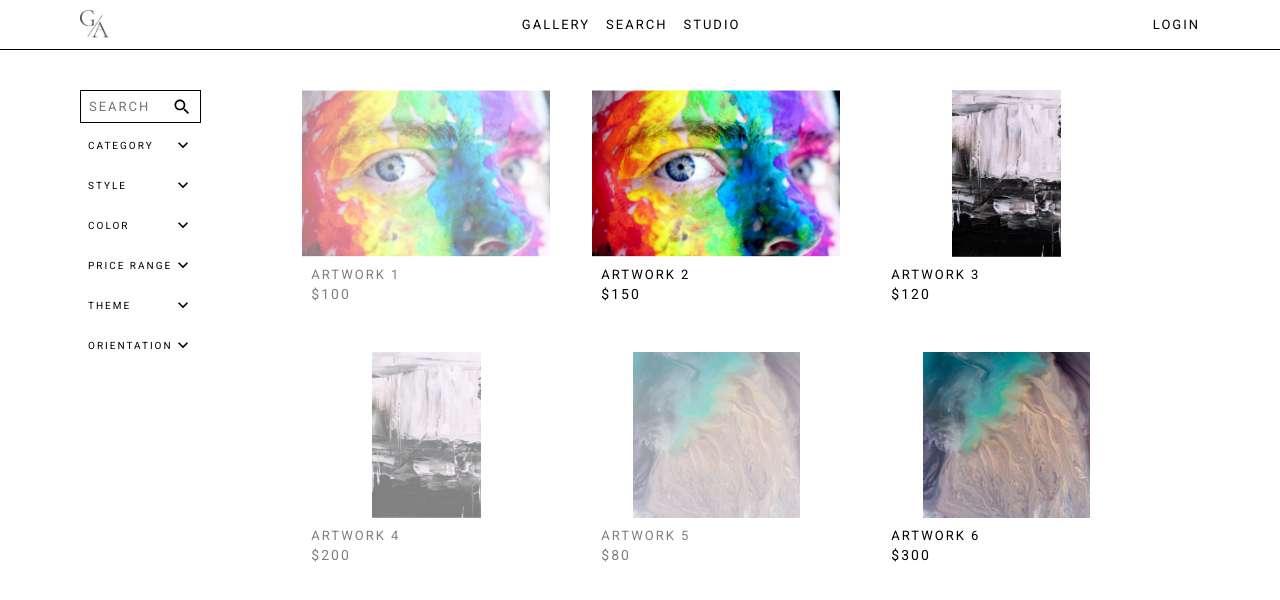
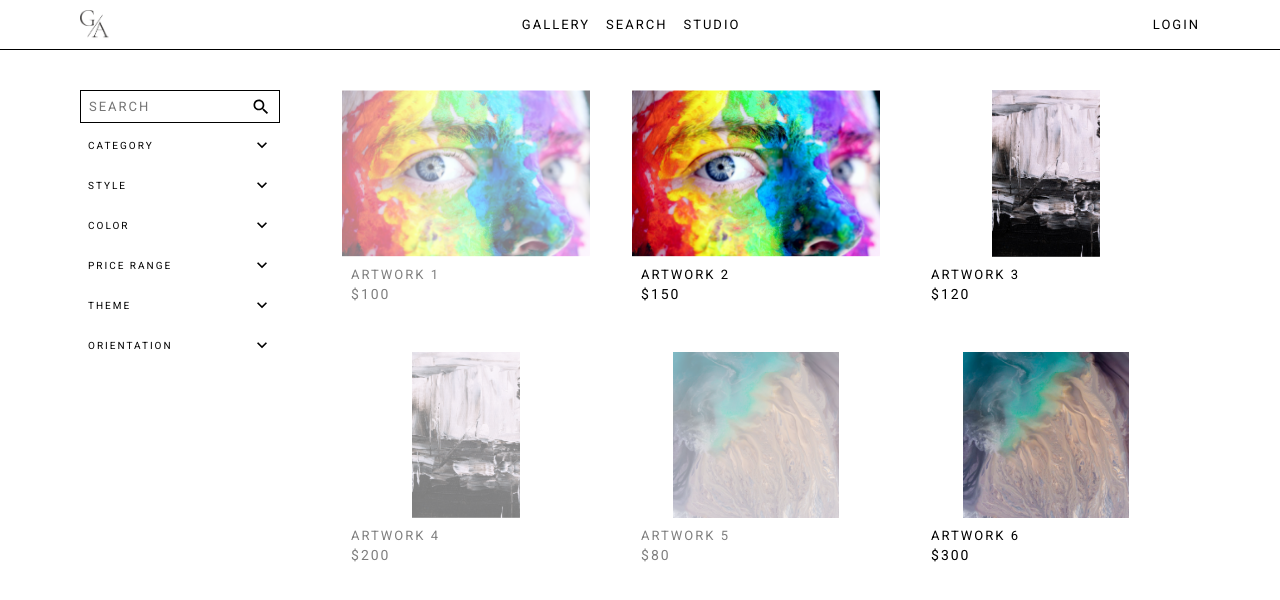
Before and after one commit to FacuBelli/API-Grupo11, a React (Vite) app: page /search in a window 1280 px wide. Shown: the top 600 px of the page. Built offline with nearby package versions, Linux system fonts and the light colour scheme.

Commit message:
Estilos varios

```diff
--- a/src/components/ImageGallery/styles.module.css
+++ b/src/components/ImageGallery/styles.module.css
@@ -3,4 +3,6 @@
   flex-wrap: wrap;
   gap: 40px;
   justify-content: center;
+  align-items: flex-start;
+  height: min-content;
 }
--- a/src/components/Navbar/styles.module.css
+++ b/src/components/Navbar/styles.module.css
@@ -30,12 +30,14 @@
   display: flex;
   align-items: center;
   position: relative;
+  height: 100%;
 
   svg {
     width: 20px;
     position: absolute;
     right: 0;
     transform: translateX(100%);
+    height: 100%;
   }
 }
 
@@ -45,8 +47,8 @@
   position: absolute;
   bottom: 0;
   right: 0;
-  transform: translate(12px, 100%);
-  padding: 12px;
+  transform: translate(24px, 100%);
+  padding: 12px 24px;
   flex-direction: column;
   align-items: flex-end;
   text-align: end;
--- a/src/pages/Search/styles.module.css
+++ b/src/pages/Search/styles.module.css
@@ -4,6 +4,7 @@
 }
 
 .aside {
+  min-width: 200px;
   display: flex;
   flex-direction: column;
   align-self: flex-start;
```
